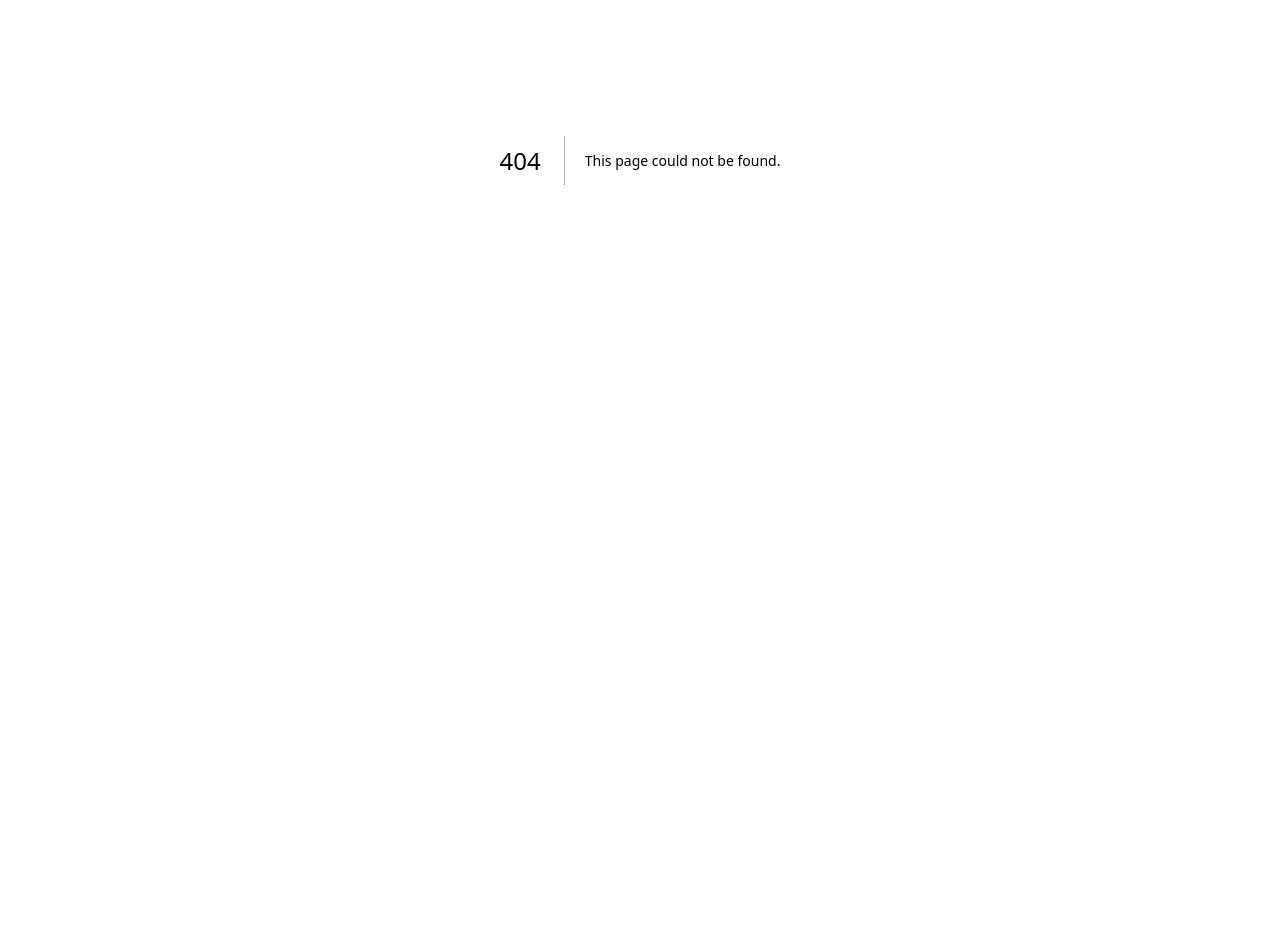
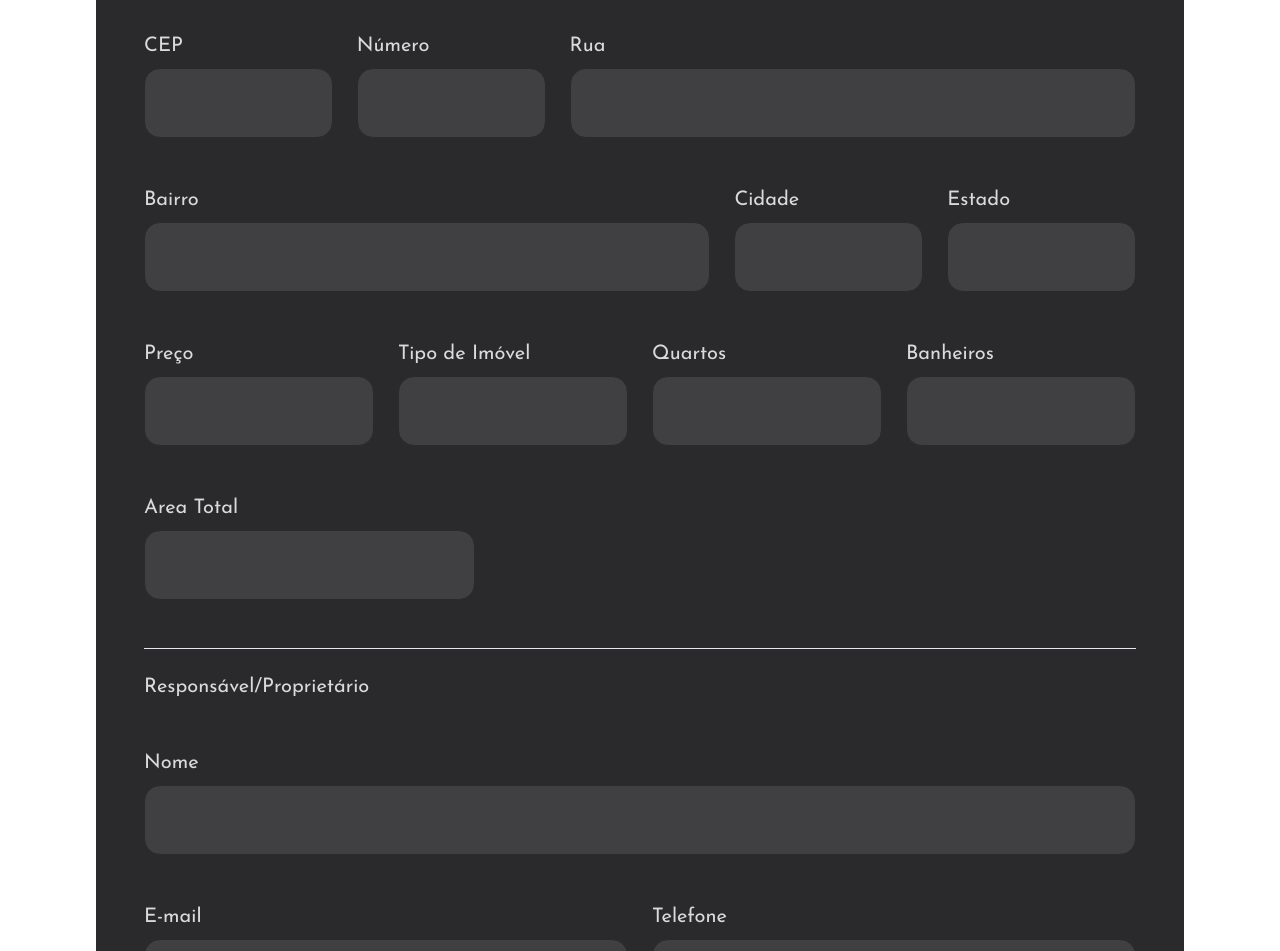
Before and after one commit to FatecFranca/DSM-G05-PI3-2023-1, a Next.js app in the folder frontend/: page /Realty/Register in a window 1280 px wide. Before the commit this address had no page. Shown: the part 240-1191 px from the top of the page. Before the commit the page ends 800 px from the top, so only its background shows below. Built offline with nearby package versions, Linux system fonts and the light colour scheme.

Commit message:
feat: Adicionado tela de Cadastro de Imóveis

```diff
--- /dev/null
+++ b/frontend/src/app/Realty/Register/layout.tsx
@@ -0,0 +1,21 @@
+"use client";
+
+import Header from "@/components/Header";
+import ContextMenu from "@/app/contexts/ContextMenu";
+import { useState } from "react";
+
+export default function RootLayout({
+  children,
+}: {
+  children: React.ReactNode;
+}) {
+  const [menu, setMenu] = useState<any>(false);
+  return (
+    <main>
+      <ContextMenu.Provider value={[menu, setMenu]}>
+        <Header />
+        <div>{children}</div>
+      </ContextMenu.Provider>
+    </main>
+  );
+}
--- /dev/null
+++ b/frontend/src/app/Realty/Register/page.tsx
@@ -0,0 +1,248 @@
+"use client";
+
+import Button from "@/components/Form/Button";
+import Input from "@/components/Form/Input";
+import React from "react";
+import { useForm, SubmitHandler, FormProvider } from "react-hook-form";
+
+interface Address {
+  cep?: string;
+  rua?: string;
+  numero?: string;
+  bairro?: string;
+  cidade?: string;
+  estado?: string;
+}
+
+interface RealtyProps {
+  valor?: string;
+  finalidade?: string;
+  qtde_quartos?: number;
+  qtde_banheiros?: number;
+  area?: string;
+  nome?: string;
+  email?: string;
+  telefone?: string;
+  endereco?: Address;
+}
+
+const RegisterRealty = () => {
+  const methods = useForm();
+  const { handleSubmit, reset } = methods;
+
+  const handleSignIn: SubmitHandler<RealtyProps> = async (
+    data: RealtyProps
+  ) => {
+    console.log("Data: ", data);
+  };
+  return (
+    <div className="bg-blackMain h-auto m-24 rounded-lg py-6 px-12">
+      <div>
+        <h1 className="text-whiteMain text-xl uppercase">Cadastro de Imóvel</h1>
+        <FormProvider {...methods}>
+          <form onSubmit={handleSubmit(handleSignIn)}>
+            <div className="flex flex-col">
+              <div className="flex flex-row">
+                <div className="w-1/3 mr-6">
+                  <Input
+                    registerInput="endereco.cep"
+                    title="CEP"
+                    htmlFor="cep"
+                    name="endereco.cep"
+                    id="cep"
+                    type="text"
+                    customClassTitle="text-whiteMain"
+                    customClassInput="bg-white text-whiteMain"
+                  />
+                </div>
+                <div className="w-1/3 mr-6">
+                  <Input
+                    registerInput="endereco.numero"
+                    title="Número"
+                    htmlFor="numero"
+                    name="endereco.numero"
+                    id="numero"
+                    type="text"
+                    customClassTitle="text-whiteMain"
+                    customClassInput="bg-white text-whiteMain"
+                  />
+                </div>
+                <div className="w-full">
+                  <Input
+                    registerInput="endereco.rua"
+                    title="Rua"
+                    htmlFor="rua"
+                    name="endereco.rua"
+                    id="rua"
+                    type="text"
+                    customClassTitle="text-whiteMain"
+                    customClassInput="bg-white text-whiteMain"
+                  />
+                </div>
+              </div>
+
+              <div className="flex flex-row">
+                <div className="w-full mr-6">
+                  <Input
+                    registerInput="endereco.bairro"
+                    title="Bairro"
+                    htmlFor="bairro"
+                    name="endereco.bairro"
+                    id="bairro"
+                    type="text"
+                    customClassTitle="text-whiteMain"
+                    customClassInput="bg-white text-whiteMain"
+                  />
+                </div>
+                <div className="w-1/3 mr-6">
+                  <Input
+                    registerInput="endereco.cidade"
+                    title="Cidade"
+                    htmlFor="cidade"
+                    name="endereco.cidade"
+                    id="cidade"
+                    type="text"
+                    customClassTitle="text-whiteMain"
+                    customClassInput="bg-white text-whiteMain"
+                  />
+                </div>
+                <div className="w-1/3">
+                  <Input
+                    registerInput="endereco.estado"
+                    title="Estado"
+                    htmlFor="estado"
+                    name="endereco.estado"
+                    id="estado"
+                    type="text"
+                    customClassTitle="text-whiteMain"
+                    customClassInput="bg-white text-whiteMain"
+                  />
+                </div>
+              </div>
+
+              <div className="flex flex-row">
+                <div className="w-1/3 mr-6">
+                  <Input
+                    registerInput="valor"
+                    title="Preço"
+                    htmlFor="valor"
+                    name="valor"
+                    id="valor"
+                    type="text"
+                    customClassTitle="text-whiteMain"
+                    customClassInput="bg-white text-whiteMain"
+                  />
+                </div>
+                <div className="w-1/3 mr-6">
+                  <Input
+                    registerInput="finalidade"
+                    title="Tipo de Imóvel"
+                    htmlFor="finalidade"
+                    name="finalidade"
+                    id="finalidade"
+                    type="text"
+                    customClassTitle="text-whiteMain"
+                    customClassInput="bg-white text-whiteMain"
+                  />
+                </div>
+                <div className="w-1/3 mr-6">
+                  <Input
+                    registerInput="qtde_quartos"
+                    title="Quartos"
+                    htmlFor="qtde_quartos"
+                    name="qtde_quartos"
+                    id="qtde_quartos"
+                    type="number"
+                    customClassTitle="text-whiteMain"
+                    customClassInput="bg-white text-whiteMain"
+                  />
+                </div>
+                <div className="w-1/3">
+                  <Input
+                    registerInput="qtde_banheiros"
+                    title="Banheiros"
+                    htmlFor="qtde_banheiros"
+                    name="qtde_banheiros"
+                    id="qtde_banheiros"
+                    type="number"
+                    customClassTitle="text-whiteMain"
+                    customClassInput="bg-white text-whiteMain"
+                  />
+                </div>
+              </div>
+              <div className="flex flex-row">
+                <div className="w-1/3">
+                  <Input
+                    registerInput="area"
+                    title="Area Total"
+                    htmlFor="area"
+                    name="area"
+                    id="area"
+                    type="text"
+                    customClassTitle="text-whiteMain"
+                    customClassInput="bg-white text-whiteMain"
+                  />
+                </div>
+              </div>
+              <hr className="mt-12" />
+
+              <h1 className="mt-6 text-whiteMain text-xl">
+                Responsável/Proprietário
+              </h1>
+
+              <div className="flex flex-row">
+                <div className="w-full">
+                  <Input
+                    registerInput="nome"
+                    title="Nome"
+                    htmlFor="nome"
+                    name="nome"
+                    id="nome"
+                    type="text"
+                    customClassTitle="text-whiteMain"
+                    customClassInput="bg-white text-whiteMain"
+                  />
+                </div>
+              </div>
+              <div className="flex flex-row">
+                <div className="w-full mr-6">
+                  <Input
+                    registerInput="email"
+                    title="E-mail"
+                    htmlFor="email"
+                    name="email"
+                    id="email"
+                    type="email"
+                    customClassTitle="text-whiteMain"
+                    customClassInput="bg-white text-whiteMain"
+                  />
+                </div>
+                <div className="w-full">
+                  <Input
+                    registerInput="telefone"
+                    title="Telefone"
+                    htmlFor="telefone"
+                    name="telefone"
+                    id="telefone"
+                    type="text"
+                    customClassTitle="text-whiteMain"
+                    customClassInput="bg-white text-whiteMain"
+                  />
+                </div>
+              </div>
+              <div className="mt-12">
+                <Button
+                  customClassButton="bg-yellow"
+                  customClassTitle="text-blackMain"
+                  title="Cadastrar"
+                />
+              </div>
+            </div>
+          </form>
+        </FormProvider>
+      </div>
+    </div>
+  );
+};
+
+export default RegisterRealty;
--- a/frontend/src/components/Menu/index.tsx
+++ b/frontend/src/components/Menu/index.tsx
@@ -35,7 +35,7 @@ const Menu = () => {
             title="Cadastrar Usuário"
           />
           <LinksMenu
-            href=""
+            href="/Realty/Register"
             icon={<IoMdAddCircle className="text-3xl text-yellow" />}
             title="Cadastrar Imóvel"
           />
```
